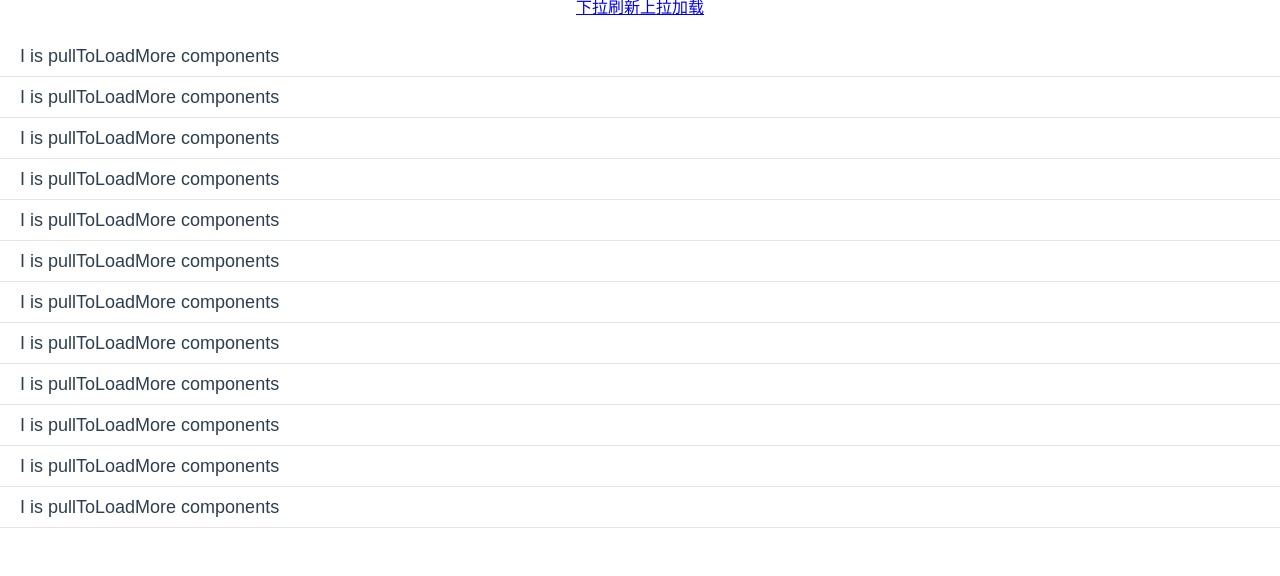
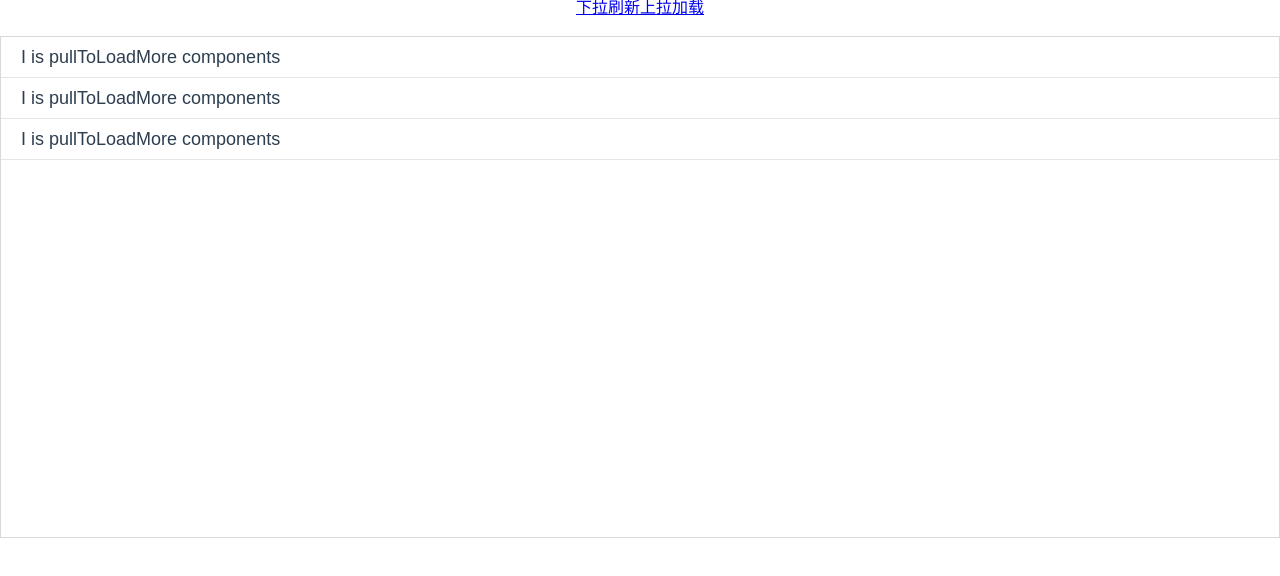
Before and after one commit to Tetegw/fepawn-ui, a Vue app: page /#/betterScroll/pullToLoadMore in a window 1280 px wide. Shown: the top 576 px of the page. Built offline with nearby package versions, Linux system fonts and the light colour scheme.

Commit message:
[Add] pullToLoadMore component done

```diff
--- /dev/null
+++ b/src/assets/js/dom.js
@@ -0,0 +1,50 @@
+export function hasClass (el, className) {
+  let reg = new RegExp('(^|\\s)' + className + '(\\s|$)')
+  return reg.test(el.className)
+}
+
+export function addClass (el, className) {
+  if (hasClass(el, className)) {
+    return
+  }
+
+  let newClass = el.className.split(' ')
+  newClass.push(className)
+  el.className = newClass.join(' ')
+}
+
+export function removeClass (el, className) {
+  if (!hasClass(el, className)) {
+    return
+  }
+
+  let reg = new RegExp('(^|\\s)' + className + '(\\s|$)', 'g')
+  el.className = el.className.replace(reg, ' ')
+}
+
+export function getData (el, name, val) {
+  let prefix = 'data-'
+  if (val) {
+    return el.setAttribute(prefix + name, val)
+  }
+  return el.getAttribute(prefix + name)
+}
+
+export function getRect (el) {
+  if (el instanceof window.SVGElement) {
+    let rect = el.getBoundingClientRect()
+    return {
+      top: rect.top,
+      left: rect.left,
+      width: rect.width,
+      height: rect.height
+    }
+  } else {
+    return {
+      top: el.offsetTop,
+      left: el.offsetLeft,
+      width: el.offsetWidth,
+      height: el.offsetHeight
+    }
+  }
+}
--- a/src/components/BetterScroll/baseCom/verticalScroll.vue
+++ b/src/components/BetterScroll/baseCom/verticalScroll.vue
@@ -2,6 +2,7 @@
   <div ref="wrapper" class="wrapper">
     <!-- 滚动区块 -->
     <div class="scroll-content">
+      <div ref="listWrapper">
         <slot>
           <ul class="list-content">
             <li class="list-item" v-for="(item, index) in listData" :key="index">{{item}}</li>
@@ -9,26 +10,34 @@
         </slot>
       </div>
       <!-- 上拉区块 -->
-    <slot name="pullup">
-      <div class="pullup-wrapper">
-        <div class="before-trigger" >
+      <slot name="pullup"
+        :pullUpLoad="pullUpLoad"
+        :isPullingUp="isPullingUp"
+      >
+        <div class="pullup-wrapper" v-if="pullUpLoad">
+          <div class="before-trigger" v-if="!isPullingUp">
             <span>{{pullupText}}</span>
           </div>
-        <div class="after-trigger">
+          <div class="after-trigger" v-else>
             加载中...
           </div>
         </div>
       </slot>
+    </div>
     <!-- 下拉区块 -->
     <slot name="pulldown"
       :pullDownStyle="pullDownStyle"
+      :pullDownRefresh="pullDownRefresh"
+      :beforePullDown="beforePullDown"
+      :bubbleY="bubbleY"
+      :isPullingDown="isPullingDown"
     >
-      <div class="pulldown-wrapper" :style="pullDownStyle">
+      <div class="pulldown-wrapper" :style="pullDownStyle" v-if="pullDownRefresh">
         <div class="before-trigger" v-if="beforePullDown">
           <bubble :y="bubbleY"></bubble>
         </div>
         <div class="after-trigger" v-else>
-          加载中...
+          刷新中...
         </div>
       </div>
     </slot>
@@ -38,6 +47,7 @@
 <script>
 import Bubble from './bubble'
 import BScroll from 'better-scroll'
+import * as Dom from '@/assets/js/dom'
 
 // const COMPONENT_NAME = 'scroll'
 const DIRECTION_H = 'horizontal'
@@ -47,11 +57,12 @@ export default {
   data () {
     return {
       bubbleY: 0,
-      pullupText: '正在加载...',
       beforePullDown: true,
       isPullingDown: false,
       pullDownInitTop: -50,
-      pullDownStyle: ''
+      pullDownStyle: '',
+      isPullingUp: false,
+      pullUpDirty: true
     }
   },
   props: {
@@ -106,7 +117,17 @@ export default {
       default: false
     }
   },
+  computed: {
+    pullupText () {
+      let moreTxt = '加载更多...'
+      let noMoreTxt = '没有数据可加载...'
+      return this.pullUpDirty ? moreTxt : noMoreTxt
+    }
+  },
   mounted () {
+    // 初始化设置下拉Loading的位置
+    this.pullDownStyle = `top: ${this.pullDownInitTop}px`
+    // 初始化scroll框架
     setTimeout(() => {
       this.initScroll()
     }, 20)
@@ -115,6 +136,9 @@ export default {
     initScroll () {
       if (!this.$refs.wrapper) {
         return
+      }
+      if (this.$refs.listWrapper && (this.pullDownRefresh || this.pullUpLoad)) {
+        this.$refs.listWrapper.style.minHeight = `${Dom.getRect(this.$refs.wrapper).height + 1}px`
       }
       let options = {
         probeType: this.probeType,
@@ -178,42 +202,58 @@ export default {
       this.scroll.on('scroll', (pos) => {
         if (this.beforePullDown) {
           this.bubbleY = Math.max(0, pos.y + this.pullDownInitTop)
-          this.pullDownStyle = `top: ${Math.min(pos.y + this.pullDownInitTop, 10)}px`
+          this.pullDownStyle = `top: ${Math.min(pos.y + this.pullDownInitTop, 0)}px`
         } else {
           this.bubbleY = 0
         }
-
+        // _reboundPullDown 中 设置true
         if (this.isRebounding) {
           this.pullDownStyle = `top: ${10 - (this.pullDownRefresh.stop - pos.y)}px`
         }
       })
     },
     _initPullUpLoad () {
-    },
-    _reboundPullDown () {
-      const {stopTime = 600} = this.pullDownRefresh
-      return new Promise((resolve) => {
-        setTimeout(() => {
-          this.isRebounding = true
-          this.scroll.finishPullDown()
-          resolve()
-        }, stopTime)
+      this.scroll.on('pullingUp', () => {
+        this.isPullingUp = true
+        this.$emit('pullingUp')
       })
     },
     forceUpdate (dirty) {
+      // 暴力刷新，请求接口后 强制刷新
       if (this.pullDownRefresh && this.isPullingDown) {
         this.isPullingDown = false
         this._reboundPullDown().then(() => {
           this._afterPullDown()
         })
-      } else if (this.pullUpLoad && this.isPullUpLoad) {
-        this.isPullUpLoad = false
+      } else if (this.pullUpLoad && this.isPullingUp) {
+        this.isPullingUp = false
         this.scroll.finishPullUp()
         this.pullUpDirty = dirty
         this.refresh()
       } else {
         this.refresh()
       }
+    },
+    _reboundPullDown () {
+      // 下拉反弹方法
+      const {stopTime = 600} = this.pullDownRefresh
+      return new Promise((resolve) => {
+        setTimeout(() => {
+          this.isRebounding = true
+          // 当下拉刷新数据加载完毕后，需要调用此方法告诉 better-scroll 数据已加载。
+          this.scroll.finishPullDown()
+          resolve()
+        }, stopTime)
+      })
+    },
+    _afterPullDown () {
+      setTimeout(() => {
+        this.beforePullDown = true
+        this.pullDownStyle = `top: ${this.pullDownInitTop}px`
+        this.isRebounding = false
+        this.refresh()
+      }, this.scroll.options.bounceTime)
+      // this.scroll.options.bounceTime 设置回弹动画的动画时长，默认700
     }
   },
   watch: {
@@ -268,7 +308,7 @@ export default {
   align-items: center;
   transition: all;
 }
-.after-trigger{
+.pulldown-wrapper .after-trigger{
   margin-top: 10px;
 }
 .pullup-wrapper{
@@ -276,5 +316,6 @@ export default {
   display: flex;
   justify-content: center;
   align-items: center;
+  padding: 10px 0 10px;
 }
 </style>
--- a/src/components/BetterScroll/pullToLoadMore.vue
+++ b/src/components/BetterScroll/pullToLoadMore.vue
@@ -6,6 +6,7 @@
       :pullDownRefresh="true"
       :pullUpLoad="true"
       @pullingDown="pullingDown"
+      @pullingUp="pullingUp"
     ></vertical-scroll>
   </div>
 </template>
@@ -15,13 +16,13 @@ import verticalScroll from '@/components/BetterScroll/baseCom/verticalScroll'
 export default {
   data () {
     return {
-      listData: ['I is pullToLoadMore components', 'I is pullToLoadMore components', 'I is pullToLoadMore components', 'I is pullToLoadMore components', 'I is pullToLoadMore components', 'I is pullToLoadMore components', 'I is pullToLoadMore components', 'I is pullToLoadMore components', 'I is pullToLoadMore components', 'I is pullToLoadMore components', 'I is pullToLoadMore components', 'I is pullToLoadMore components', 'I is pullToLoadMore components', 'I is pullToLoadMore components', 'I is pullToLoadMore components', 'I is pullToLoadMore components', 'I is pullToLoadMore components', 'I is pullToLoadMore components', 'I is pullToLoadMore components', 'I is pullToLoadMore components', 'I is pullToLoadMore components']
+      listData: ['I is pullToLoadMore components', 'I is pullToLoadMore components', 'I is pullToLoadMore components']
     }
   },
   methods: {
     pullingDown () {
       // 模拟更新数据
-      console.log('下拉加载数据...')
+      console.log('下拉刷新数据...')
       setTimeout(() => {
         if (Math.random() > 0.5) {
           // 如果有新数据
@@ -30,7 +31,24 @@ export default {
           // 如果没有新数据
           this.$refs.vScroll.forceUpdate()
         }
-      }, 2000)
+      }, 1500)
+    },
+    pullingUp () {
+      // 更新数据
+      console.log('上拉加载数据...')
+      setTimeout(() => {
+        if (Math.random() > 0.5) {
+          // 如果有新数据
+          let newPage = []
+          for (let i = 0; i < 10; i++) {
+            newPage.push(`${new Date().toLocaleString()}`)
+          }
+          this.listData = this.listData.concat(newPage)
+        } else {
+          // 如果没有新数据
+          this.$refs.vScroll.forceUpdate()
+        }
+      }, 1500)
     }
   },
   components: {
@@ -44,5 +62,6 @@ export default {
   position: relative;
   height: 500px;
   margin-top: 20px;
+  border: 1px solid #d9d9d9;
 }
 </style>
```
Lines whose indentation alone changed are shown as unchanged.
